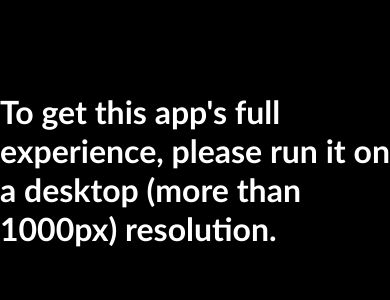
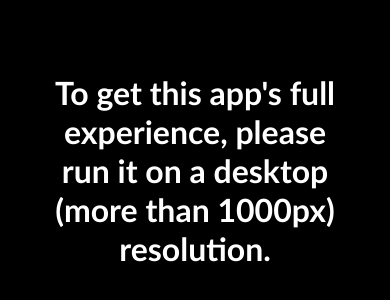
Before and after one commit to damian08k/windows-10-bs, a React app: page / in a window 390 px wide. Shown: the part 252-552 px from the top of the page. Built offline with nearby package versions, Linux system fonts and the light colour scheme.

Commit message:
Change styles for MobileViewText

```diff
--- a/src/components/view/MobileView/MobileView.tsx
+++ b/src/components/view/MobileView/MobileView.tsx
@@ -3,6 +3,8 @@ import { FC } from 'react';
 import { MobileViewContainer, MobileViewText } from './StyledComponents';
 
 const MobileView: FC = () => (
+  // TODO: Change text inside MobileViewText
+
   <MobileViewContainer>
     <MobileViewText>
       To get this app's full experience, please run it on a desktop (more than 1000px) resolution.
--- a/src/components/view/MobileView/StyledComponents.tsx
+++ b/src/components/view/MobileView/StyledComponents.tsx
@@ -6,8 +6,11 @@ export const MobileViewContainer = styled.div`
   align-items: center;
   height: 100vh;
   background-color: var(--black);
+  overflow: hidden;
 `;
 
 export const MobileViewText = styled.h1`
+  padding: 0 calc(var(--spacing) * 5);
+  text-align: center;
   color: var(--white);
 `;
--- a/src/globalStyles.ts
+++ b/src/globalStyles.ts
@@ -14,7 +14,7 @@ const GlobalStyles = createGlobalStyle`
     }
 
     :root {
-      --spacing: 5px;
+      --spacing: 10px;
 
       --black: #000;
       --white: #fff;
```
